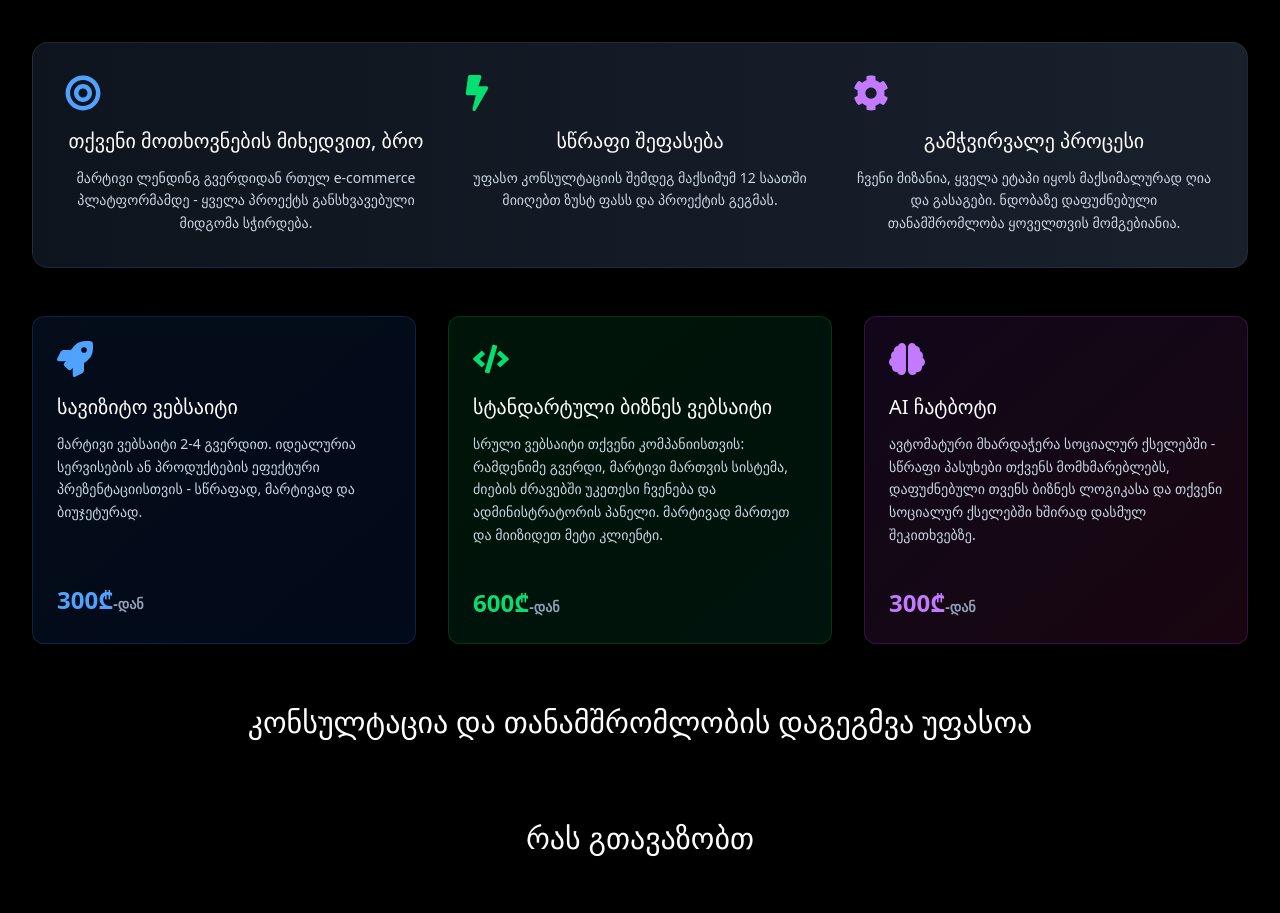
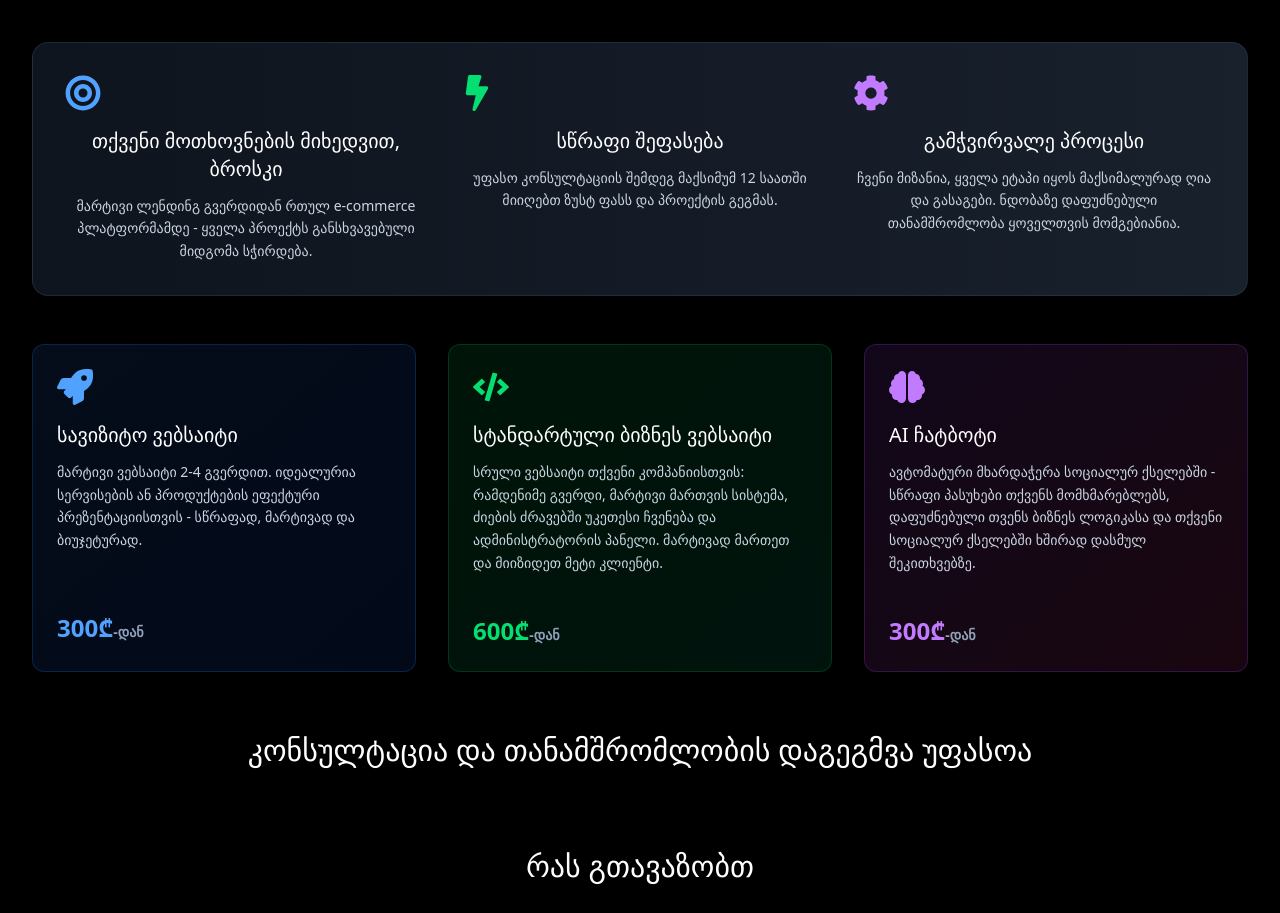
Before and after one commit to Ereklebazanovi/vifaProject, a React (Vite) app: page /services/web-development in a window 1280 px wide. Shown: the part 1800-2713 px from the top of the page. Built offline with nearby package versions, Linux system fonts and the light colour scheme; a web font is replaced by a local one.

Commit message:
update design chatbot compo

```diff
--- a/src/offeredServices/WebDev.tsx
+++ b/src/offeredServices/WebDev.tsx
@@ -633,7 +633,7 @@ const WebDev: React.FC = () => {
                     <FaBullseye />
                   </div>
                   <h4 className="text-xl font-medium text-white mb-3">
-                    თქვენი მოთხოვნების მიხედვით, ბრო
+                    თქვენი მოთხოვნების მიხედვით, ბროსკი
                   </h4>
                   <p className="text-slate-300 text-sm leading-relaxed">
                     მარტივი ლენდინგ გვერდიდან რთულ e-commerce პლატფორმამდე -
```
